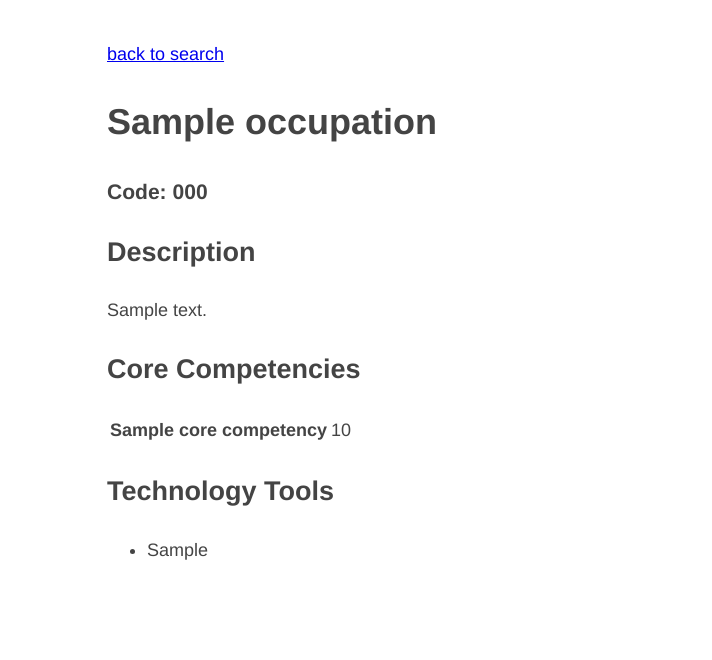
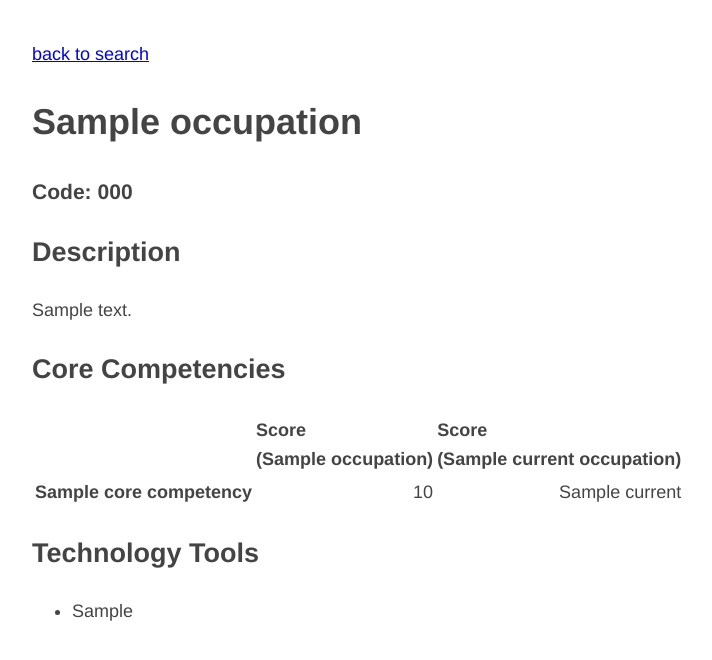
Before and after one commit to fryeb/jobs_data, a Flask app: template templates/detail.html in a window 1280 px wide. Shown: the top 660 px of the page, without its empty margins (208-920 px from the left). Run offline with Flask 2, Linux system fonts and the light colour scheme; the template is opened without the code that fills it: most values are stand-ins (such as "Sample title", 1, 10 or a date in 2020); some libraries are stand-ins or nearby versions.

Commit message:
Add core competency comparison.

```diff
--- a/app.py
+++ b/app.py
@@ -18,10 +18,19 @@ def detail(code: int):
     current_title = request.args.get('current_occupation')
     current_occupation = OCCUPATION_DESCRIPTIONS[TITLE_TO_CODE[current_title]]
     current_tech_tools = OCCUPATION_TECHNOLOGY_TOOLS[current_occupation.code]
+    current_core_competencies = OCCUPATION_CORE_COMPETENCIES[current_occupation.code]
 
     occupation = OCCUPATION_DESCRIPTIONS[code]
-    core_competencies = OCCUPATION_CORE_COMPETENCIES[code]
+    occupation_core_competencies = OCCUPATION_CORE_COMPETENCIES[code]
     technology_tools = OCCUPATION_TECHNOLOGY_TOOLS[code]
+
+    # This is a very hacky way to do this
+    core_competencies = []
+    for oc_comp in occupation_core_competencies:
+        for cur_comp in current_core_competencies:
+            if oc_comp.name == cur_comp.name:
+                core_competencies.append({'name': oc_comp.name, 'score': oc_comp.score, 'current': cur_comp.score})
+
     return render_template(
             'detail.html',
             occupation=occupation,
--- a/templates/base.html
+++ b/templates/base.html
@@ -6,7 +6,7 @@
 <style>
 body {
 	margin:40px auto;
-	max-width:650px;
+	max-width:100vh;
 	line-height:1.6;
 	font-size:18px;
 	font-family: Helvetica, Arial, sans-serif;
@@ -17,6 +17,10 @@ body {
 table {
 	text-align: left;
 }
+
+td {
+	text-align: right;
+}
 </style>
 </head>
 <body>
--- a/templates/detail.html
+++ b/templates/detail.html
@@ -15,10 +15,21 @@
 {{ occupation.description }}
 <h2> Core Competencies </h2>
 <table>
+	<tr>
+		<td></td>
+		<th>Score<br>({{ occupation.title }})</th>
+		<th>Score<br>({{ current_occupation.title }})</th>
+	</tr>
 	{% for core_competency in core_competencies %}
 	<tr>
 		<th> {{ core_competency.name }} </th>
 		<td> {{ core_competency.score }} </td>
+		<td> {{ core_competency.current }} </td>
+		{% if core_competency.current > core_competency.score %}
+		<td>&#x1F53C;</td>
+		{% elif core_competency.score > core_competency.current %}
+		<td>&#x1F53D;</td>
+		{% endif %}
 	</tr>
 	{% endfor %}
 </table>
```
